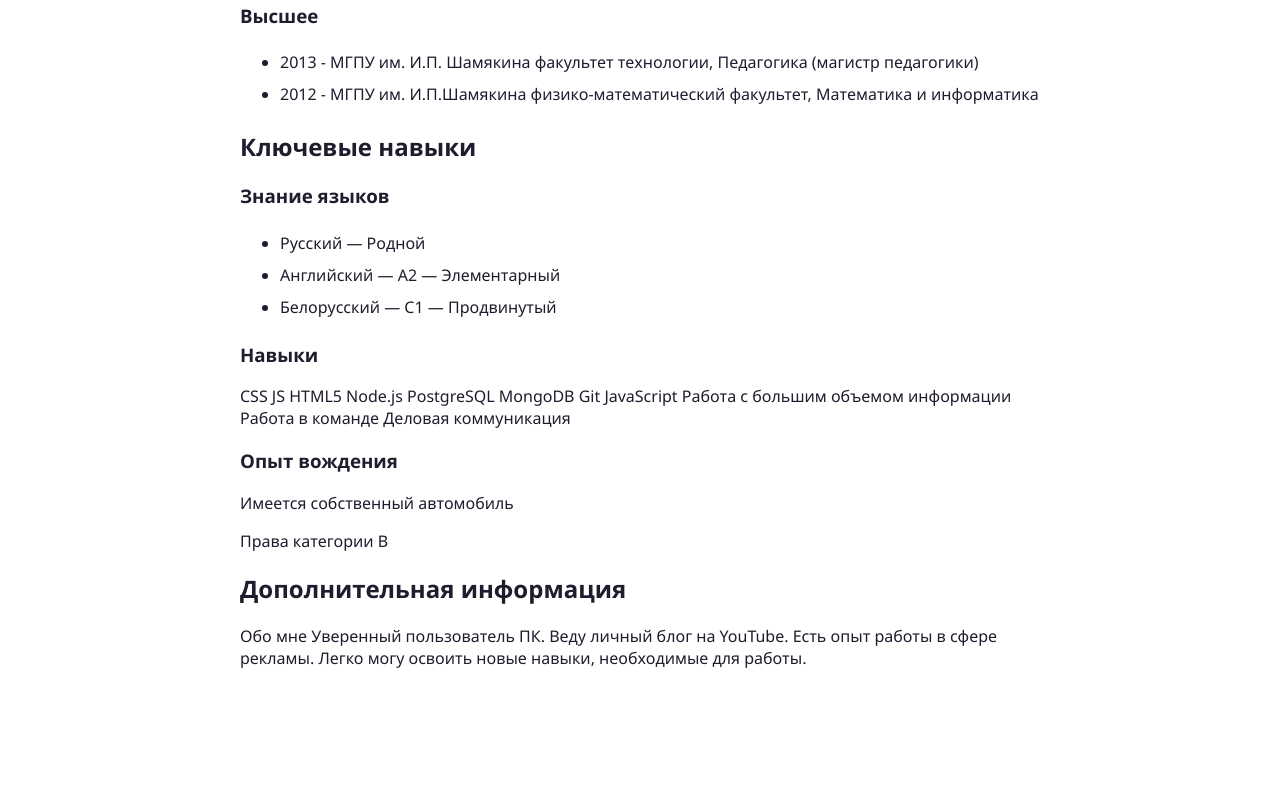
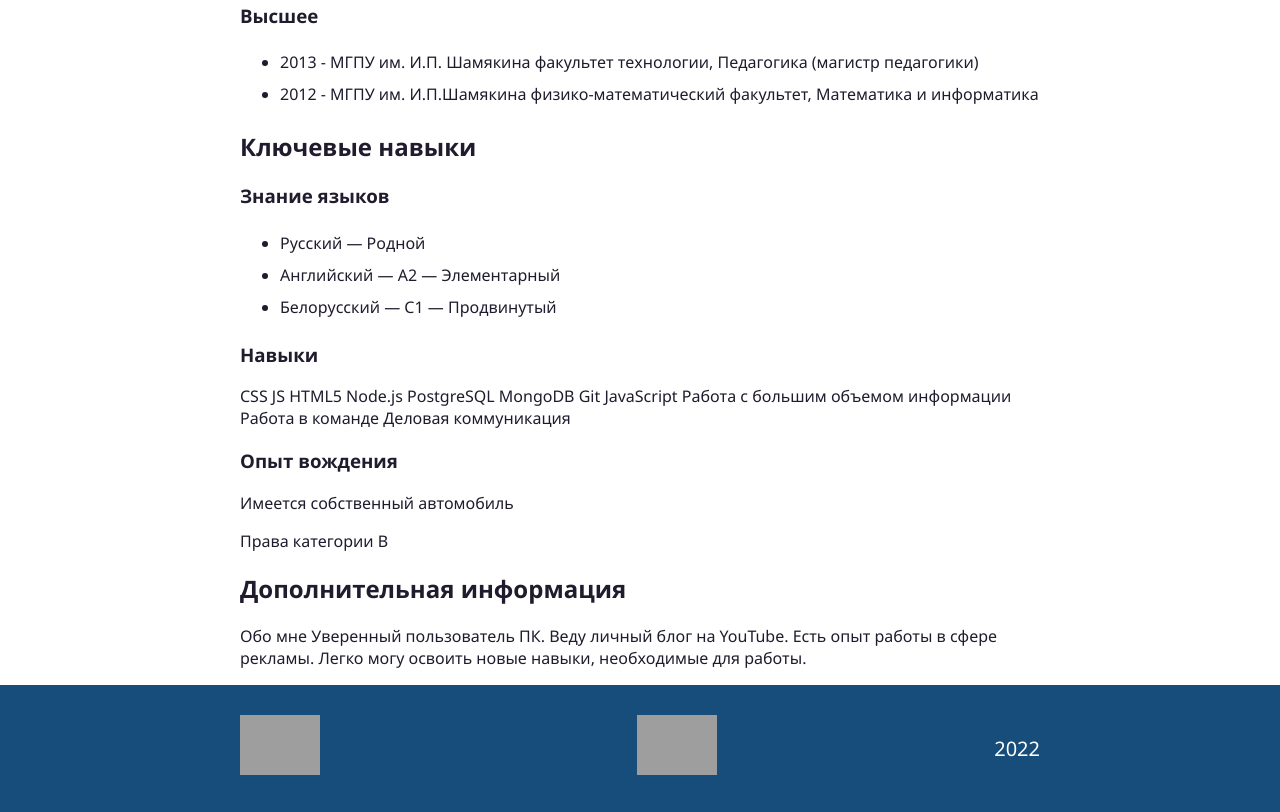
Before and after one commit to HabitN/rsschool-cv, a plain HTML site: page index.html in a window 1280 px wide. Shown: the part 1081-1893 px from the top of the page. Before the commit the page ends 1766 px from the top, so only its background shows below. Drawn offline with Linux system fonts and the light colour scheme; grey boxes are pictures that could not be loaded.

Commit message:
fix: final changes

```diff
--- a/index.html
+++ b/index.html
@@ -16,7 +16,7 @@
     <section class="main">
         <div class="conteiner">
             <div class="vraper">
-                <img src="1.jpg" class="photo"></img>
+                <img src="1.jpg" class="photo" alt="photo"></img>
                 <div>
                     <h2>Общие сведения </h2>
                     <p>Женщина, 33 года, родилась 29 января 1989 </p>
@@ -85,5 +85,19 @@
             </p>
         </div>
     </section>
+    <footer class="footer">
+        <div class="conteiner">
+            <div class="vraper">
+                <a href="https://rs.school/js/">
+                    <img class="rs-logo" src="https://rs.school/images/rs_school_js.svg" alt="rs_school_js">
+                </a>
+
+                <a href="https://github.com/HabitN/rsschool-cv">
+                    <img class="git-logo" src="https://cdn-icons-png.flaticon.com/512/25/25231.png" alt="github">
+                </a>
+                <p class="year">2022</p>
+            </div>
+        </div>
+    </footer>
 </body>
 </html>
--- a/style.css
+++ b/style.css
@@ -53,3 +53,24 @@ header {
     display: flex;
 	justify-content: space-between;
 }
+
+.footer {
+    background: #164d7a;
+	padding-top: 30px;
+	padding-bottom: 30px;
+}
+
+.rs-logo {
+    height: 60px;
+}
+
+.git-logo {
+    height: 60px;
+    padding-left: 40px;
+}
+
+.year {
+    font-size: 20px;
+    color: #fff;
+    font-style: bold;
+}
```
